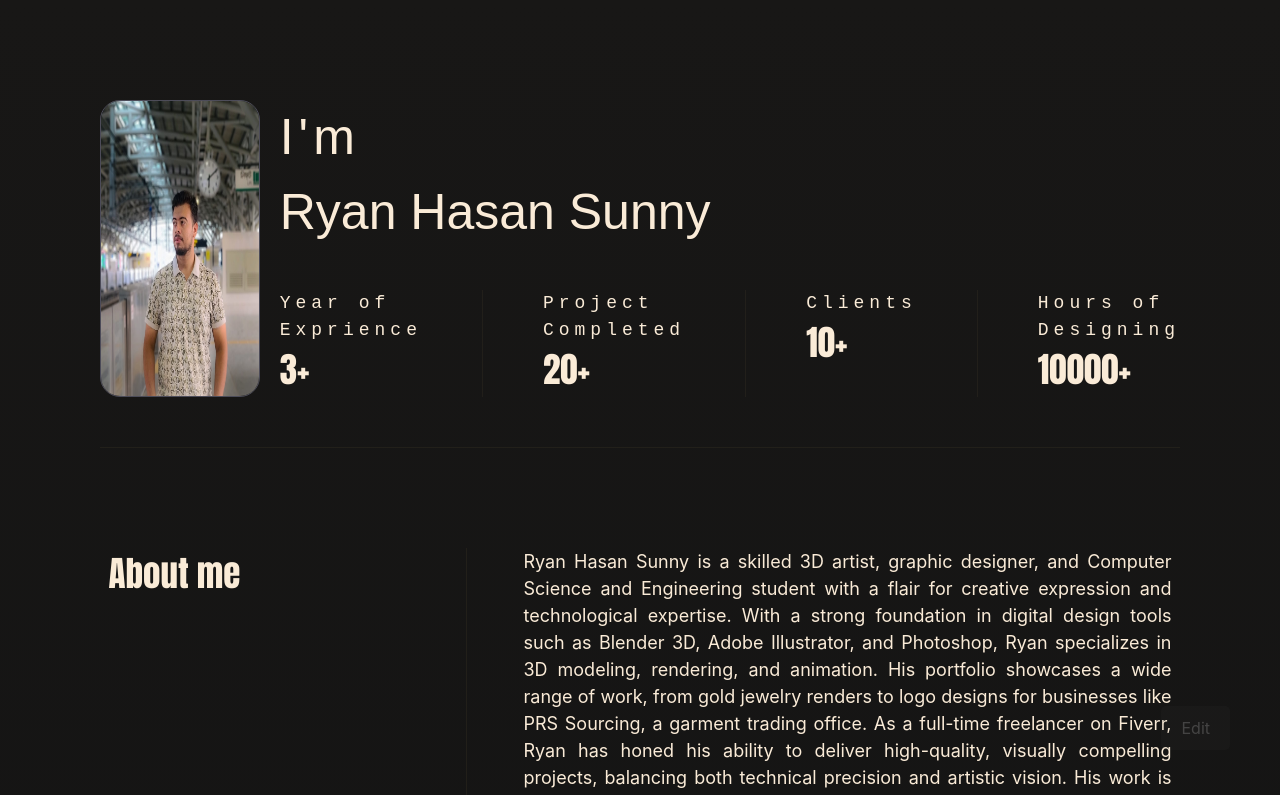
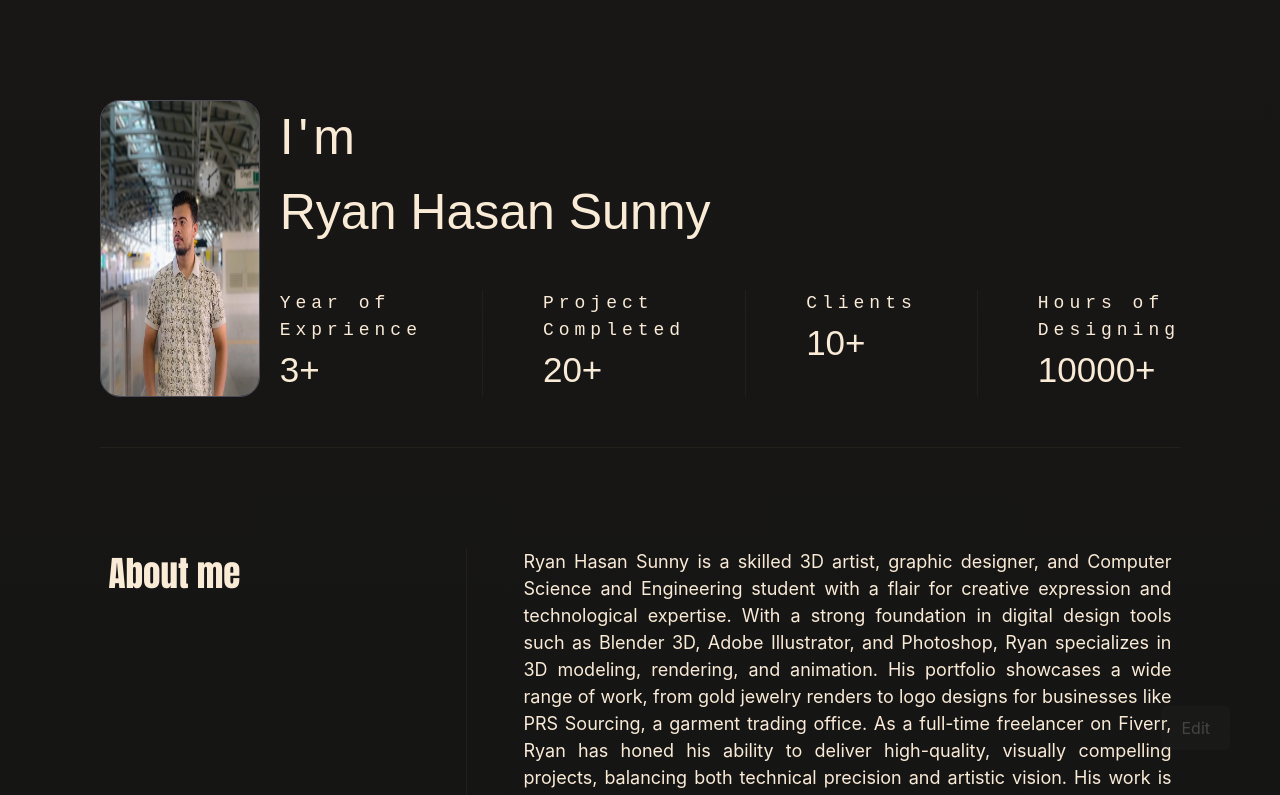
Before and after one commit to RyanHasanSunny/repo, a React (Create React App) app: page /about in a window 1280 px wide. Shown: the top 795 px of the page. Built offline with nearby package versions, Linux system fonts and the light colour scheme; no server answers.

Commit message:
Update Aboutme.css

```diff
--- a/src/Styles/Aboutme.css
+++ b/src/Styles/Aboutme.css
@@ -76,7 +76,7 @@ margin-bottom: 0%;
  }
 
  #workingdetails p{
-  font-family: Impact, Haettenschweiler, 'Arial Narrow Bold', sans-serif;
+  font-family:sans-serif;
   font-size: 35px ;
    }
 
@@ -125,7 +125,7 @@ padding-top: 10px;
 
 
 #section .title h2{
- font-family: Impact, Haettenschweiler, 'Arial Narrow Bold', sans-serif;
+ font-family: Impact ;
   justify-content: space-around;
 }
 
```
